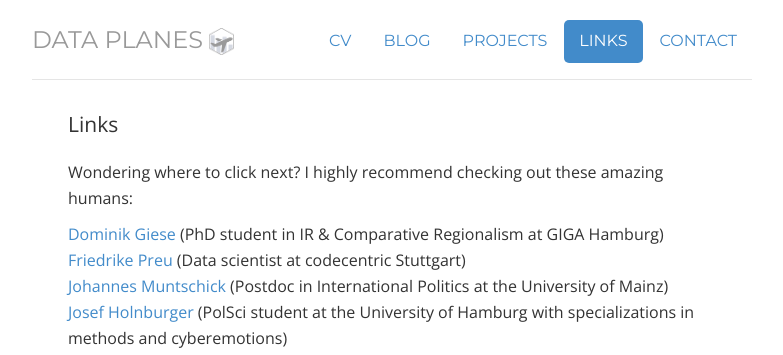
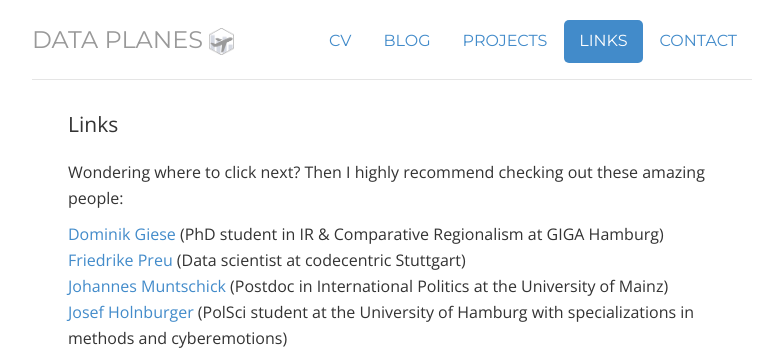
Before and after one commit to lhehnke/lhehnke.github.io, a Jekyll site: the page built from links/index.html, in a window 1280 px wide. Shown: the top 355 px of the page, without its empty margins (248-1031 px from the left). Built offline with Jekyll 4.4.1, drawn with Linux system fonts in a browser that asks for light colours; nearby versions of some CDN libraries.

Commit message:
Change intro

```diff
--- a/links/index.html
+++ b/links/index.html
@@ -12,7 +12,7 @@ contact: passive
 
  <p class="lead">Links</p>
 
-	<p>Wondering where to click next? I highly recommend checking out these amazing humans:</p>
+	<p>Wondering where to click next? Then I highly recommend checking out these amazing people:</p>
 
 			<link href="https://maxcdn.bootstrapcdn.com/font-awesome/4.6.3/css/font-awesome.min.css" rel="stylesheet" />
 
```
